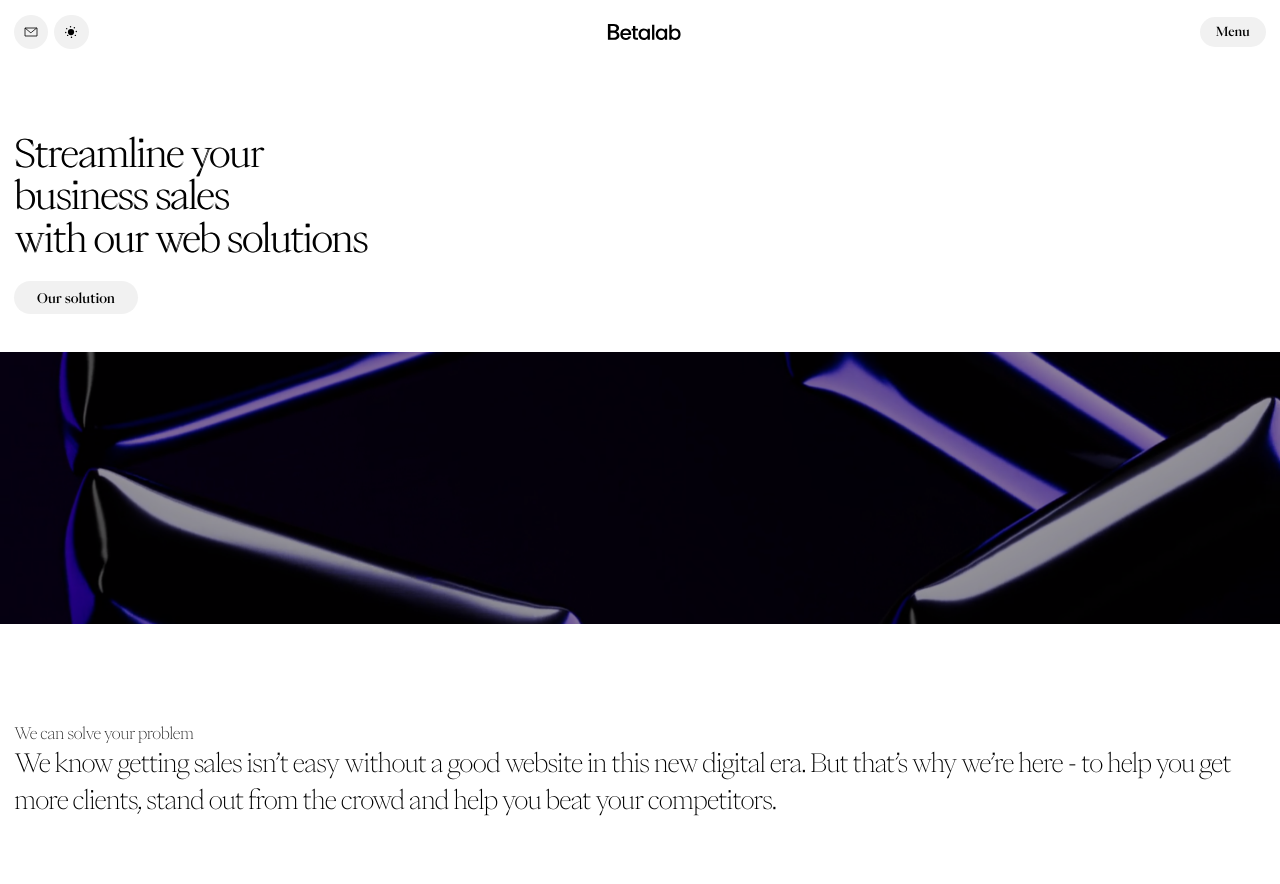
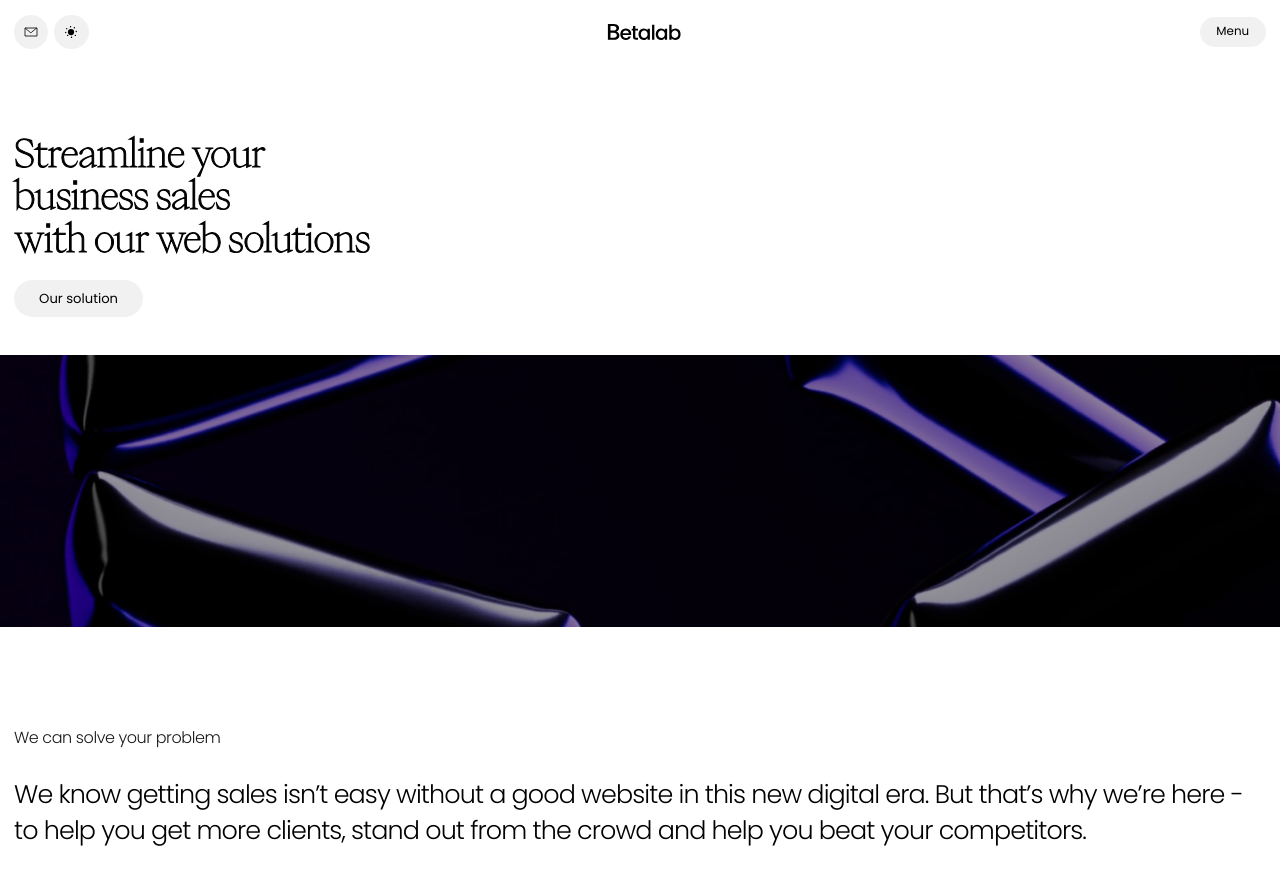
Before and after one commit to tommyyh/betalab, a Next.js app: page /en in a window 1280 px wide. Shown: the top 884 px of the page. Built offline with nearby package versions, Linux system fonts and the light colour scheme.

Commit message:
Fixed landing + solution (no translations yet)

```diff
--- a/src/app/[locale]/layout.tsx
+++ b/src/app/[locale]/layout.tsx
@@ -8,6 +8,8 @@ import localFont from 'next/font/local';
 const poppins = Poppins({
   subsets: ['latin'],
   weight: ['100', '200', '300', '400', '500', '600', '700', '800', '900'],
+  variable: '--poppins',
+  display: 'swap',
 });
 const eiko = localFont({
   src: [
@@ -22,6 +24,8 @@ const eiko = localFont({
       style: 'normal',
     },
   ],
+  variable: '--eiko',
+  display: 'swap',
 });
 
 export const metadata: Metadata = {
@@ -35,7 +39,7 @@ export default function RootLayout({
   children: React.ReactNode;
 }>) {
   return (
-    <html lang="en" className={`${poppins.className} ${eiko.className}`}>
+    <html lang="en" className={`${poppins.variable} ${eiko.variable}`}>
       <body>
         <Navbar />
         {children}
--- a/src/app/globals.scss
+++ b/src/app/globals.scss
@@ -5,10 +5,6 @@
 }
 
 :root {
-  // Font
-  --poppins: "Poppins", sans-serif;
-  --eiko: "PP Eiko", sans-serif;
-
   // Color theme
   --primary: #fff;
   --second: #000;
@@ -34,13 +30,14 @@ body {
   background: var(--primary);
   color: var(--second);
   transition: background var(--theme-transition), color var(--theme-transition);
+  font-family: var(--poppins);
 
   // Dev only
   margin-bottom: 5000px;
 }
 
 h1, h2, h3, h4, h5, h6 {
-  // font-family: var(--eiko);
+  font-family: var(--eiko);
   font-weight: 300;
 }
 
--- a/src/app/utils.scss
+++ b/src/app/utils.scss
@@ -17,6 +17,6 @@
   @return rgb(186, 186, 186, $opacity);
 }
 
-@function bolder($xOffset) {
-  @return $xOffset 0 currentColor;
+@function bolderText($thickness) {
+  @return $thickness var(--second);
 }
--- a/src/components/BtnLink/btnLink.module.scss
+++ b/src/components/BtnLink/btnLink.module.scss
@@ -1,10 +1,10 @@
 @import '../../app/utils.scss';
 
-$paddingTop: 0.595rem;
+$paddingTop: 0.575rem;
 
 .btnLink {
   margin: calc($paddingTop/2) 0 0 0;
-  padding: $paddingTop 1.43rem;
+  padding: $paddingTop 1.57rem;
 
   font-size: 0.822rem;
   font-weight: 400;
--- a/src/components/Navbar/navbar.module.scss
+++ b/src/components/Navbar/navbar.module.scss
@@ -85,8 +85,8 @@
   }
 
   h4 {
-    font-size: 0.78rem;
+    font-size: 0.744rem;
     font-weight: 400;
-    // font-family: var(--poppins);
+    font-family: var(--poppins);
   }
 }
--- a/src/containers/home/landing/landing.module.scss
+++ b/src/containers/home/landing/landing.module.scss
@@ -13,9 +13,9 @@
 
     font-size: 2.38rem;
     line-height: 111.5%;
-    letter-spacing: -0.0766rem;
+    letter-spacing: -0.069rem;
     white-space: nowrap;
-    text-shadow: bolder(0.06rem);
+    -webkit-text-stroke: bolderText(0.063rem);
 
     span {
       display: block;
--- a/src/containers/home/solution/solution.module.scss
+++ b/src/containers/home/solution/solution.module.scss
@@ -2,7 +2,7 @@
   padding: 6.125rem var(--padding1) 0 var(--padding1);
 
   h2 {
-    // font-family: var(--poppins);
+    font-family: var(--poppins);
     font-weight: 300;
     font-size: 1rem;
     color: var(--second);
@@ -11,10 +11,12 @@
   }
 
   p {
+    margin: 1.65rem 0 0 0;
+
     font-size: 1.59rem;
-    font-weight: 100;
+    font-weight: 300;
     color: var(--second);
-    line-height: 147%;
-    letter-spacing: -1px;
+    line-height: 142%;
+    letter-spacing: -0.88px;
   }
 }
--- a/src/locale/cz.json
+++ b/src/locale/cz.json
@@ -1,7 +1,11 @@
 {
   "Home": {
     "landing": {
-      "title": "Pridejte novy task"
+      "title": "Add new task"
+    },
+    "solution": {
+      "title": "We can solve your problem",
+      "text": "We know getting sales isn’t easy without a good website in this new digital era. But that’s why we’re here - to help you get more clients, stand out from the crowd and help you beat your competitors."
     }
   }
 }
--- a/src/locale/en.json
+++ b/src/locale/en.json
@@ -2,6 +2,10 @@
   "Home": {
     "landing": {
       "title": "Add new task"
+    },
+    "solution": {
+      "title": "We can solve your problem",
+      "text": "We know getting sales isn’t easy without a good website in this new digital era. But that’s why we’re here - to help you get more clients, stand out from the crowd and help you beat your competitors."
     }
   }
 }
```
